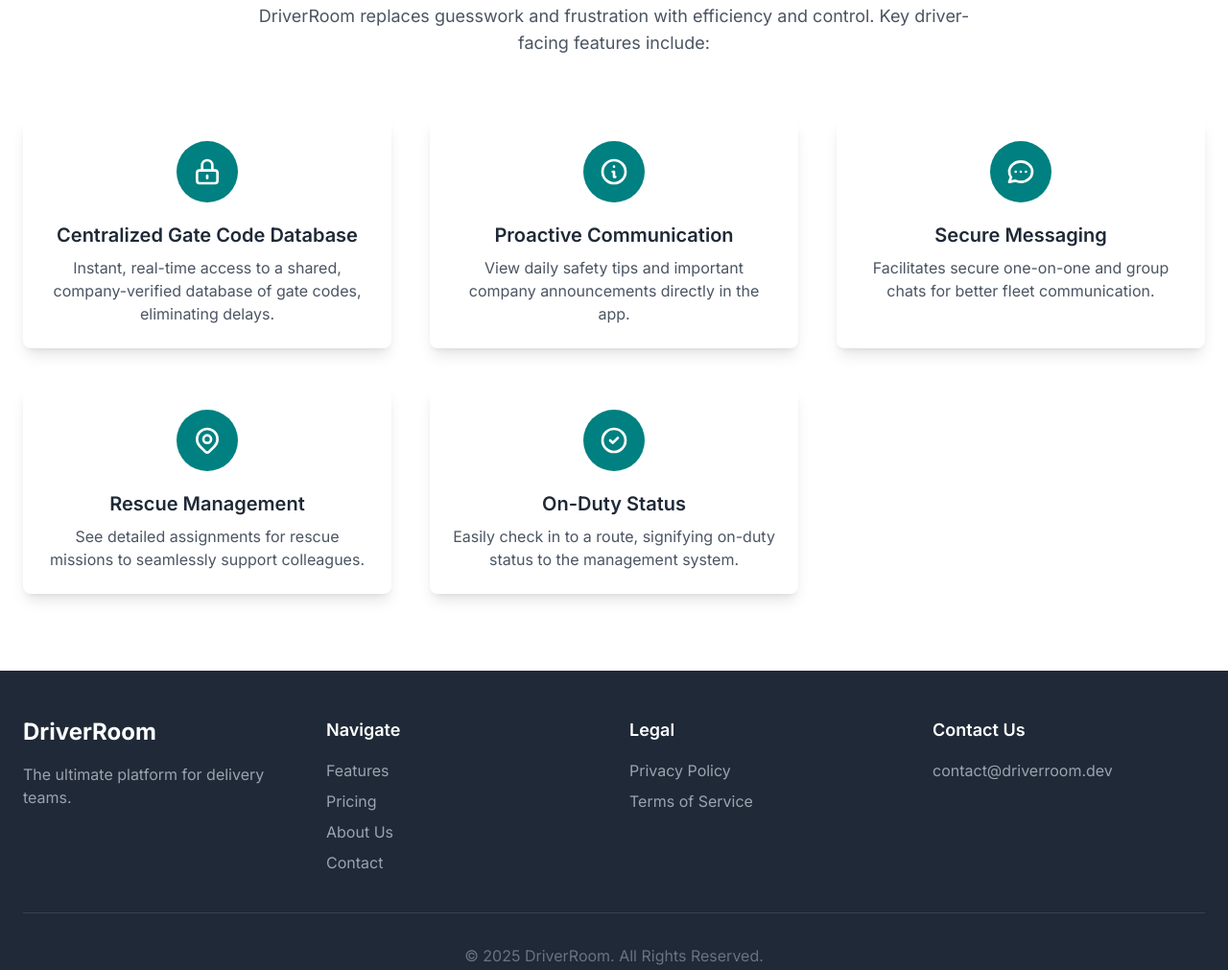
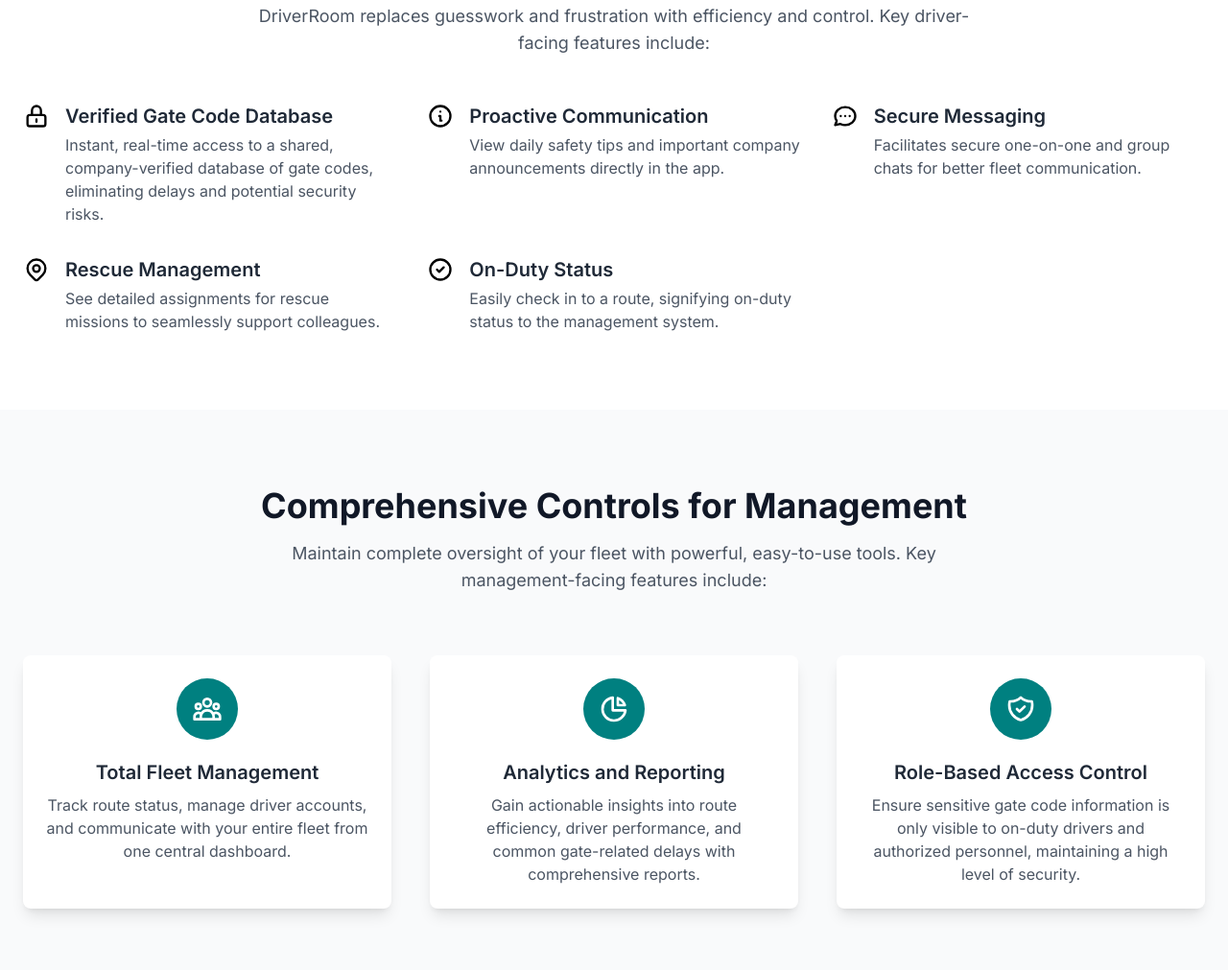
Before and after one commit to Jeremytpk/driverroom-website, a plain HTML site: page features.html in a window 1280 px wide. Shown: the part 469-1480 px from the top of the page at 96% size. Drawn offline with nearby package versions, Linux system fonts and the light colour scheme.

Commit message:
Add files via upload

```diff
--- a/features.html
+++ b/features.html
@@ -16,11 +16,11 @@
         .bg-brand-teal { background-color: #008080; }
         .text-brand-salmon { color: #FA8072; }
         .hover\:text-brand-salmon:hover { color: #FA8072; }
+        .bg-brand-teal-light { background-color: #F0FFFF; }
     </style>
 </head>
 <body class="antialiased bg-white">
 
-    <!-- Header -->
     <header class="bg-white/80 backdrop-blur-md shadow-sm sticky top-0 z-50">
         <nav class="container mx-auto px-6 py-4 flex justify-between items-center">
             <a href="index.html" class="flex items-center space-x-3">
@@ -36,14 +36,12 @@
             <a href="contact.html" class="hidden md:block bg-brand-teal text-white font-semibold px-5 py-2 rounded-lg hover:bg-opacity-90 transition-transform duration-300 hover:scale-105">
                 Contact Us
             </a>
-            <!-- Mobile Menu Button -->
             <button id="mobile-menu-button" class="md:hidden">
                 <svg class="w-6 h-6 text-gray-800" fill="none" stroke-linecap="round" stroke-linejoin="round" stroke-width="2" viewBox="0 0 24 24" stroke="currentColor">
                     <path d="M4 6h16M4 12h16m-7 6h7"></path>
                 </svg>
             </button>
         </nav>
-        <!-- Mobile Menu -->
         <div id="mobile-menu" class="hidden md:hidden px-6 pb-4">
             <a href="index.html" class="mobile-nav-link block py-2 text-gray-600 hover:text-brand-salmon">Home</a>
             <a href="features.html" class="mobile-nav-link block py-2 text-brand-salmon font-semibold">Features</a>
@@ -53,70 +51,104 @@
         </div>
     </header>
 
-    <!-- Main Content -->
     <main>
-        <!-- Hero Section -->
         <section class="bg-gray-50">
              <div class="container mx-auto px-6 py-20 text-center">
-                <h1 class="text-4xl md:text-6xl font-extrabold text-gray-900 tracking-tight">Powerful Features for Modern Fleets</h1>
-                <p class="mt-4 text-lg md:text-xl max-w-3xl mx-auto text-gray-600">Built to save time, enhance security, and improve driver morale.</p>
+                <h1 class="text-4xl md:text-6xl font-extrabold text-gray-900 tracking-tight">Powerful Features for a Secure Fleet</h1>
+                <p class="mt-4 text-lg md:text-xl max-w-3xl mx-auto text-gray-600">Built to secure your operations, save time, and improve driver morale.</p>
             </div>
         </section>
 
-        <!-- Features for Drivers Section -->
         <section class="py-20">
             <div class="container mx-auto px-6">
                 <div class="text-center">
                     <h2 class="text-4xl font-bold text-gray-900">An Indispensable Tool for Every Driver</h2>
                     <p class="mt-4 text-lg text-gray-600 max-w-3xl mx-auto">DriverRoom replaces guesswork and frustration with efficiency and control. Key driver-facing features include:</p>
                 </div>
+                <div class="mt-12 grid md:grid-cols-2 lg:grid-cols-3 gap-8">
+                    <div class="flex space-x-4">
+                        <div class="flex-shrink-0"><svg class="h-7 w-7 text-brand-teal" fill="none" viewBox="0 0 24 24" stroke="currentColor"><path stroke-linecap="round" stroke-linejoin="round" stroke-width="2" d="M12 15v2m-6 4h12a2 2 0 002-2v-6a2 2 0 00-2-2H6a2 2 0 00-2 2v6a2 2 0 002 2zm10-10V7a4 4 0 00-8 0v4h8z"/></svg></div>
+                        <div>
+                            <h3 class="text-xl font-semibold text-gray-800">Verified Gate Code Database</h3>
+                            <p class="mt-1 text-gray-600">Instant, real-time access to a shared, company-verified database of gate codes, eliminating delays and potential security risks.</p>
+                        </div>
+                    </div>
+                    <div class="flex space-x-4">
+                        <div class="flex-shrink-0"><svg class="h-7 w-7 text-brand-teal" fill="none" viewBox="0 0 24 24" stroke="currentColor"><path stroke-linecap="round" stroke-linejoin="round" stroke-width="2" d="M13 16h-1v-4h-1m1-4h.01M21 12a9 9 0 11-18 0 9 9 0 0118 0z" /></svg></div>
+                        <div>
+                            <h3 class="text-xl font-semibold text-gray-800">Proactive Communication</h3>
+                            <p class="mt-1 text-gray-600">View daily safety tips and important company announcements directly in the app.</p>
+                        </div>
+                    </div>
+                    <div class="flex space-x-4">
+                        <div class="flex-shrink-0"><svg class="h-7 w-7 text-brand-teal" fill="none" viewBox="0 0 24 24" stroke="currentColor"><path stroke-linecap="round" stroke-linejoin="round" stroke-width="2" d="M8 12h.01M12 12h.01M16 12h.01M21 12c0 4.418-4.03 8-9 8a9.863 9.863 0 01-4.255-.949L3 20l1.395-3.72C3.512 15.042 3 13.574 3 12c0-4.418 4.03-8 9-8s9 3.582 9 8z" /></svg></div>
+                        <div>
+                            <h3 class="text-xl font-semibold text-gray-800">Secure Messaging</h3>
+                            <p class="mt-1 text-gray-600">Facilitates secure one-on-one and group chats for better fleet communication.</p>
+                        </div>
+                    </div>
+                    <div class="flex space-x-4">
+                        <div class="flex-shrink-0"><svg class="h-7 w-7 text-brand-teal" fill="none" viewBox="0 0 24 24" stroke="currentColor"><path stroke-linecap="round" stroke-linejoin="round" stroke-width="2" d="M17.657 16.657L13.414 20.9a1.998 1.998 0 01-2.827 0l-4.244-4.243a8 8 0 1111.314 0z" /><path stroke-linecap="round" stroke-linejoin="round" stroke-width="2" d="M15 11a3 3 0 11-6 0 3 3 0 016 0z" /></svg></div>
+                        <div>
+                            <h3 class="text-xl font-semibold text-gray-800">Rescue Management</h3>
+                            <p class="mt-1 text-gray-600">See detailed assignments for rescue missions to seamlessly support colleagues.</p>
+                        </div>
+                    </div>
+                    <div class="flex space-x-4">
+                        <div class="flex-shrink-0"><svg class="h-7 w-7 text-brand-teal" fill="none" viewBox="0 0 24 24" stroke="currentColor"><path stroke-linecap="round" stroke-linejoin="round" stroke-width="2" d="M9 12l2 2 4-4m6 2a9 9 0 11-18 0 9 9 0 0118 0z" /></svg></div>
+                        <div>
+                            <h3 class="text-xl font-semibold text-gray-800">On-Duty Status</h3>
+                            <p class="mt-1 text-gray-600">Easily check in to a route, signifying on-duty status to the management system.</p>
+                        </div>
+                    </div>
+                </div>
+            </div>
+        </section>
+
+        <section class="py-20 bg-gray-50">
+            <div class="container mx-auto px-6">
+                <div class="text-center">
+                    <h2 class="text-4xl font-bold text-gray-900">Comprehensive Controls for Management</h2>
+                    <p class="mt-4 text-lg text-gray-600 max-w-3xl mx-auto">Maintain complete oversight of your fleet with powerful, easy-to-use tools. Key management-facing features include:</p>
+                </div>
                 <div class="mt-16 grid md:grid-cols-2 lg:grid-cols-3 gap-10">
-                    <!-- Feature Item -->
                     <div class="text-center p-6 bg-white rounded-lg shadow-lg hover:shadow-xl transition-shadow duration-300">
                         <div class="flex justify-center items-center h-16 w-16 bg-brand-teal text-white rounded-full mx-auto">
-                            <svg class="h-8 w-8" fill="none" viewBox="0 0 24 24" stroke="currentColor"><path stroke-linecap="round" stroke-linejoin="round" stroke-width="2" d="M12 15v2m-6 4h12a2 2 0 002-2v-6a2 2 0 00-2-2H6a2 2 0 00-2 2v6a2 2 0 002 2zm10-10V7a4 4 0 00-8 0v4h8z"/></svg>
+                            <svg class="h-8 w-8" fill="none" viewBox="0 0 24 24" stroke="currentColor"><path stroke-linecap="round" stroke-linejoin="round" stroke-width="2" d="M17 20h5v-2a3 3 0 00-5.356-1.857M17 20H7m10 0v-2c0-.656-.126-1.283-.356-1.857M7 20H2v-2a3 3 0 015.356-1.857M7 20v-2c0-.656.126-1.283.356-1.857m0 0a5.002 5.002 0 019.288 0M15 7a3 3 0 11-6 0 3 3 0 016 0zm6 3a2 2 0 11-4 0 2 2 0 014 0zM7 10a2 2 0 11-4 0 2 2 0 014 0z" /></svg>
                         </div>
-                        <h3 class="mt-5 text-xl font-semibold text-gray-800">Centralized Gate Code Database</h3>
-                        <p class="mt-2 text-gray-600">Instant, real-time access to a shared, company-verified database of gate codes, eliminating delays.</p>
+                        <h3 class="mt-5 text-xl font-semibold text-gray-800">Total Fleet Management</h3>
+                        <p class="mt-2 text-gray-600">Track route status, manage driver accounts, and communicate with your entire fleet from one central dashboard.</p>
                     </div>
-                    <!-- Feature Item -->
                     <div class="text-center p-6 bg-white rounded-lg shadow-lg hover:shadow-xl transition-shadow duration-300">
                         <div class="flex justify-center items-center h-16 w-16 bg-brand-teal text-white rounded-full mx-auto">
-                            <svg class="h-8 w-8" fill="none" viewBox="0 0 24 24" stroke="currentColor"><path stroke-linecap="round" stroke-linejoin="round" stroke-width="2" d="M13 16h-1v-4h-1m1-4h.01M21 12a9 9 0 11-18 0 9 9 0 0118 0z" /></svg>
+                            <svg class="h-8 w-8" fill="none" viewBox="0 0 24 24" stroke="currentColor"><path stroke-linecap="round" stroke-linejoin="round" stroke-width="2" d="M11 3.055A9.001 9.001 0 1020.945 13H11V3.055z" /><path stroke-linecap="round" stroke-linejoin="round" stroke-width="2" d="M20.488 9H15V3.512A9.025 9.025 0 0120.488 9z" /></svg>
                         </div>
-                        <h3 class="mt-5 text-xl font-semibold text-gray-800">Proactive Communication</h3>
-                        <p class="mt-2 text-gray-600">View daily safety tips and important company announcements directly in the app.</p>
+                        <h3 class="mt-5 text-xl font-semibold text-gray-800">Analytics and Reporting</h3>
+                        <p class="mt-2 text-gray-600">Gain actionable insights into route efficiency, driver performance, and common gate-related delays with comprehensive reports.</p>
                     </div>
-                    <!-- Feature Item -->
                     <div class="text-center p-6 bg-white rounded-lg shadow-lg hover:shadow-xl transition-shadow duration-300">
-                         <div class="flex justify-center items-center h-16 w-16 bg-brand-teal text-white rounded-full mx-auto">
-                            <svg class="h-8 w-8" fill="none" viewBox="0 0 24 24" stroke="currentColor"><path stroke-linecap="round" stroke-linejoin="round" stroke-width="2" d="M8 12h.01M12 12h.01M16 12h.01M21 12c0 4.418-4.03 8-9 8a9.863 9.863 0 01-4.255-.949L3 20l1.395-3.72C3.512 15.042 3 13.574 3 12c0-4.418 4.03-8 9-8s9 3.582 9 8z" /></svg>
+                        <div class="flex justify-center items-center h-16 w-16 bg-brand-teal text-white rounded-full mx-auto">
+                            <svg class="h-8 w-8" fill="none" viewBox="0 0 24 24" stroke="currentColor"><path stroke-linecap="round" stroke-linejoin="round" stroke-width="2" d="M9 12l2 2 4-4m5.618-4.016A11.955 11.955 0 0112 2.944a11.955 11.955 0 01-8.618 3.04A12.02 12.02 0 003 9c0 5.591 3.824 10.29 9 11.622 5.176-1.332 9-6.03 9-11.622 0-1.042-.133-2.052-.382-3.016z" /></svg>
                         </div>
-                        <h3 class="mt-5 text-xl font-semibold text-gray-800">Secure Messaging</h3>
-                        <p class="mt-2 text-gray-600">Facilitates secure one-on-one and group chats for better fleet communication.</p>
+                        <h3 class="mt-5 text-xl font-semibold text-gray-800">Role-Based Access Control</h3>
+                        <p class="mt-2 text-gray-600">Ensure sensitive gate code information is only visible to on-duty drivers and authorized personnel, maintaining a high level of security.</p>
                     </div>
-                    <!-- Feature Item -->
-                    <div class="text-center p-6 bg-white rounded-lg shadow-lg hover:shadow-xl transition-shadow duration-300">
-                         <div class="flex justify-center items-center h-16 w-16 bg-brand-teal text-white rounded-full mx-auto">
-                            <svg class="h-8 w-8" fill="none" viewBox="0 0 24 24" stroke="currentColor"><path stroke-linecap="round" stroke-linejoin="round" stroke-width="2" d="M17.657 16.657L13.414 20.9a1.998 1.998 0 01-2.827 0l-4.244-4.243a8 8 0 1111.314 0z" /><path stroke-linecap="round" stroke-linejoin="round" stroke-width="2" d="M15 11a3 3 0 11-6 0 3 3 0 016 0z" /></svg>
-                        </div>
-                        <h3 class="mt-5 text-xl font-semibold text-gray-800">Rescue Management</h3>
-                        <p class="mt-2 text-gray-600">See detailed assignments for rescue missions to seamlessly support colleagues.</p>
-                    </div>
-                    <!-- Feature Item -->
-                    <div class="text-center p-6 bg-white rounded-lg shadow-lg hover:shadow-xl transition-shadow duration-300">
-                         <div class="flex justify-center items-center h-16 w-16 bg-brand-teal text-white rounded-full mx-auto">
-                            <svg class="h-8 w-8" fill="none" viewBox="0 0 24 24" stroke="currentColor"><path stroke-linecap="round" stroke-linejoin="round" stroke-width="2" d="M9 12l2 2 4-4m6 2a9 9 0 11-18 0 9 9 0 0118 0z" /></svg>
-                        </div>
-                        <h3 class="mt-5 text-xl font-semibold text-gray-800">On-Duty Status</h3>
-                        <p class="mt-2 text-gray-600">Easily check in to a route, signifying on-duty status to the management system.</p>
-                    </div>
+                </div>
+            </div>
+        </section>
+
+        <section class="bg-brand-teal">
+            <div class="container mx-auto px-6 py-16 text-center">
+                <h2 class="text-3xl font-bold text-white">Ready to Transform Your Fleet?</h2>
+                <p class="mt-2 text-lg text-gray-200">Explore our packages or get in touch for a personalized quote.</p>
+                <div class="mt-8 flex justify-center space-x-4">
+                    <a href="pricing.html" class="bg-white text-brand-teal font-semibold px-6 py-3 rounded-lg hover:bg-gray-100 transition-colors duration-300">View Pricing</a>
+                    <a href="contact.html" class="bg-brand-salmon text-white font-semibold px-6 py-3 rounded-lg hover:bg-opacity-90 transition-colors duration-300">Contact Us</a>
                 </div>
             </div>
         </section>
     </main>
 
-    <!-- Footer -->
     <footer class="bg-gray-800 text-white">
         <div class="container mx-auto px-6 py-12">
             <div class="grid grid-cols-1 md:grid-cols-4 gap-8">
```
Also changed, not shown: about.html (+1 -26 lines), index.html (+11 -23 lines), privacy.html (+4 -7 lines).
